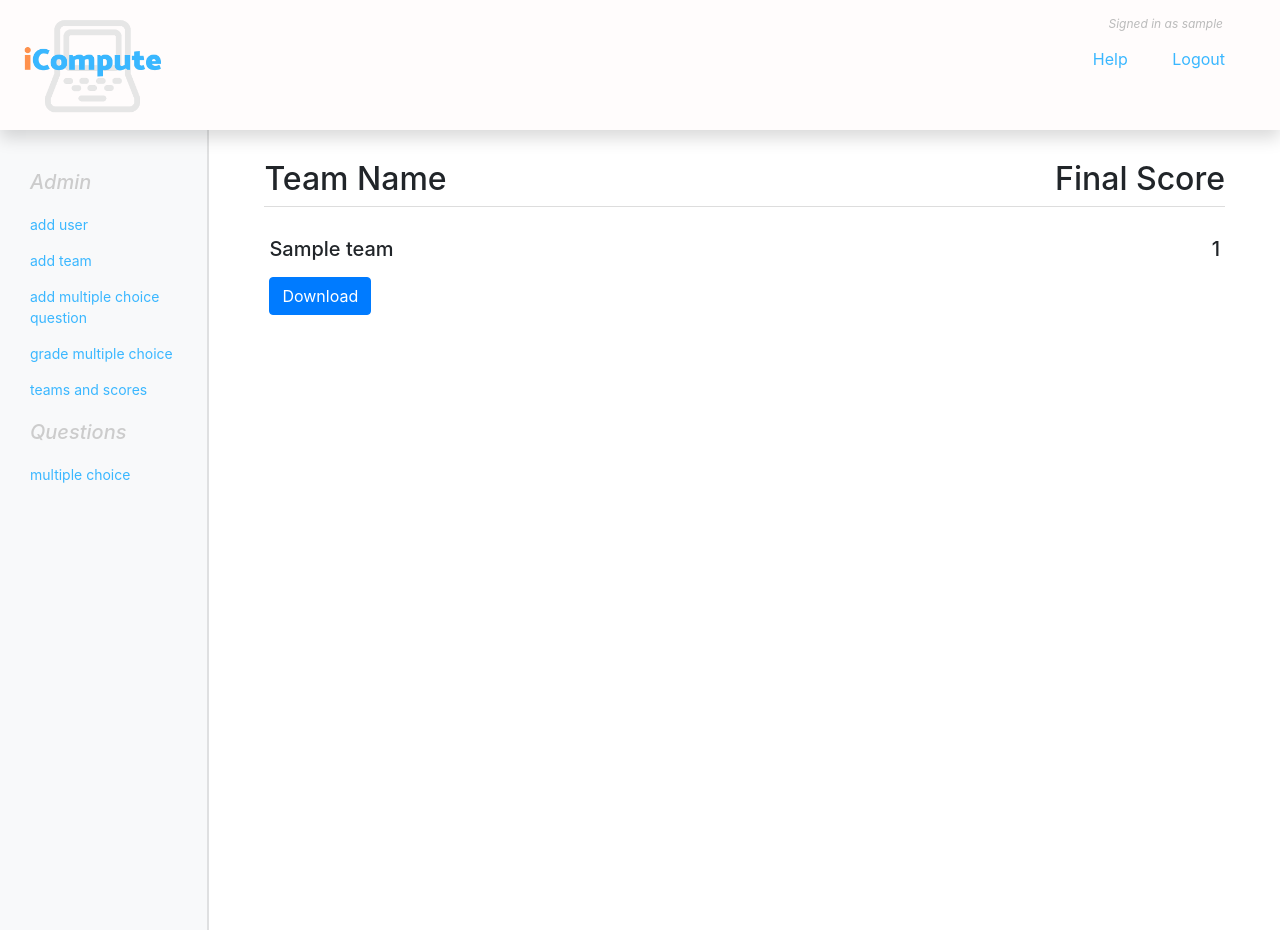
After one commit to mrinnes/481teamproject, a Node server app: page /displayteams in a window 1280 px wide. The commit adds this page. Run offline with Node 20, Linux system fonts and the light colour scheme; a user stored in the database is signed in; tables that the repository leaves empty hold one stand-in row (values such as "Sample post"); some libraries are stand-ins or nearby versions.

Commit message:
added page to view teams and scores

```diff
--- a/app.js
+++ b/app.js
@@ -190,6 +190,16 @@ app.get("/Downloadcsv",function(req, res) {
   });
 });
 
+app.get("/displayteams",function(req, res) {
+  Team.find({}, function(err, allTeams) {
+      if (err) {
+          console.log(err);
+      } else {
+          res.render("displayteams.ejs", { teams: allTeams });
+      }
+  });
+});
+
 
 ///AUTH ROUTES
 
--- /dev/null
+++ b/views/displayteams.ejs
@@ -0,0 +1,63 @@
+<%
+  var data = [];
+  teams.forEach(function(team){
+    data.push([team.name,team.final_grade]);
+  });
+
+  var csv = "Team, Score\\n";
+  data.forEach(function(row){
+    csv += row.join(',');
+    csv += "\\n";
+  });
+%>
+
+<html>
+  <head>
+    <meta charset="utf-8">
+    <link rel="stylesheet" href="/bootstrap.min.css">
+    <link rel="stylesheet" href="/style.css">
+    <script src="../jquery-3.3.1.min.js"></script>
+    <script src="../js/main.js"></script>
+  </head>
+
+  <body class="interface">
+    <% include ./header %>
+
+    <div class="wrapper">
+      <% include ./sidebar %>
+
+      <div id="main-content-area">
+      <div class="container">
+          <h2>
+            Team Name
+            <span style="float:right;">Final Score</span>
+          </h2>
+          <div class="question">
+            <% for (i=0; i<teams.length; i++) { %>
+            <h5>
+            <p style="text-align:left;">
+              <%= teams[i].name %>
+              <span style="float:right;"><% if (teams[i].final_grade != null) {%><%= teams[i].final_grade %><% }else{%>N/A<%}%></span>
+            </p>
+            </h5>
+            <% } %>
+            <button class="btn btn-primary" onclick="downloadCSV()">Download</button>
+					</div>
+        </div>
+      </div>
+    </div>
+  </body>
+</html>
+<script>
+  function downloadCSV() {
+    var passedCSV = "<%= csv %>";
+    console.log(passedCSV);
+    var hiddenElement = document.createElement('a');
+    document.body.appendChild(hiddenElement);
+    hiddenElement.href = 'data:text/csv;charset=utf-8,' + encodeURI(passedCSV);
+    hiddenElement.target = '_blank';
+    hiddenElement.download = 'team_scores.csv';
+    document.getElementById('main-content-area').appendChild(hiddenElement);
+    hiddenElement.click();
+  }
+</script>
--- a/views/sidebar.ejs
+++ b/views/sidebar.ejs
@@ -6,7 +6,7 @@
     <li><a href="/Teamnew">add team</a></li>
     <li><a href="/Questionnew">add multiple choice question</a></li>
     <li><a href="/grade">grade multiple choice</a></li>
-    <li><a href="/downloadcsv">download scores</a></li>
+    <li><a href="/displayteams">teams and scores</a></li>
     <%  } %>
 
     <h5>Questions</h5>
```
